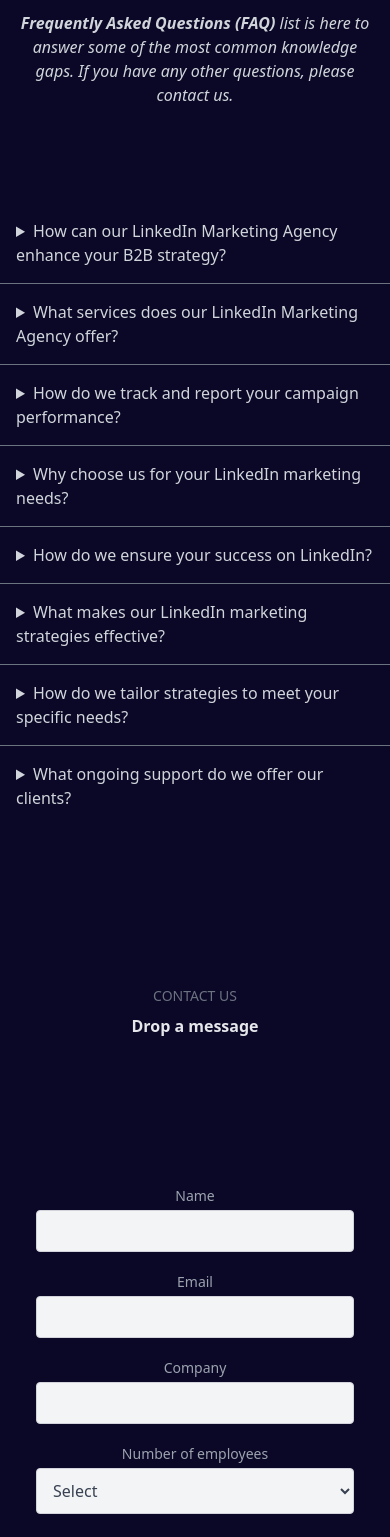
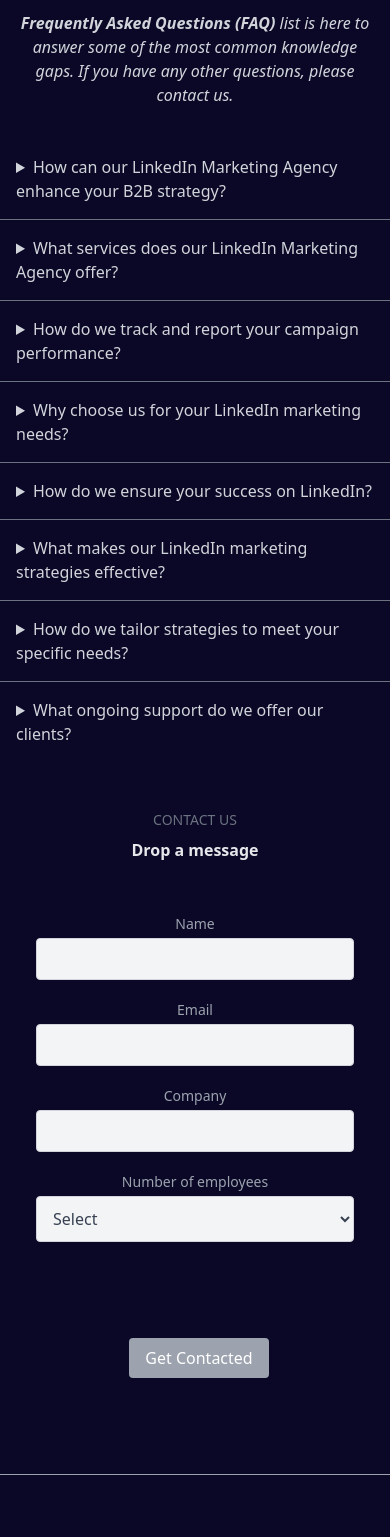
Before and after one commit to olserra/espiritual.xyz, a Next.js app: page / in a window 390 px wide. Shown: the part 5020-6557 px from the top of the page. Built offline with nearby package versions, Linux system fonts and the light colour scheme.

Commit message:
Fixes on padding on the form

```diff
--- a/src/components/Faq.tsx
+++ b/src/components/Faq.tsx
@@ -140,7 +140,7 @@
         </p>
       </div>
     </div>
-    <div className="py-16 md:px-12 mx-auto max-w-screen-xl">
+    <div className="md:px-12 mx-auto max-w-screen-xl">
       {faqQuestions.map((faqQuestion, index) => (
         <FaqQuestion
           key={index}
--- a/src/components/FormInput.tsx
+++ b/src/components/FormInput.tsx
@@ -64,7 +64,7 @@
   return (
     <div className="lg:py-8 px-4 md:px-12 mx-auto max-w-screen-2xl text-center lg:px-6">
       <div className="mx-auto max-w-screen-sm mt-12">
-        <p className="pt-12 pb-2 lg:pb-4 lg:py-0 text-sm md:text-lg text-gray-500">
+        <p className="pb-2 lg:pb-4 lg:py-0 text-sm md:text-lg text-gray-500">
           CONTACT US{" "}
         </p>
         <p className="pb-12 text-base lg:text-4xl font-bold lg:pb-14 text-gray-200">
@@ -76,7 +76,7 @@
         onSubmit={handleSubmit}
       >
         <section className="text-gray-700 body-font relative w-full">
-          <div className="container px-5 py-24 mx-auto">
+          <div className="container px-5 md:py-12 mx-auto">
             <div className="lg:w-1/2 md:w-2/3 mx-auto">
               <div className="flex flex-wrap -m-2">
                 <div className="p-2 w-full md:w-1/2">
@@ -156,7 +156,7 @@
               </div>
             </div>
           </div>
-          <div className="pl-2 w-full text-white">
+          <div className="pl-2 py-24 md:py-0 w-full text-white">
             {isSubmitted ? (
               <p className="text-gray-200">✔ We will get in touch</p>
             ) : (
```
